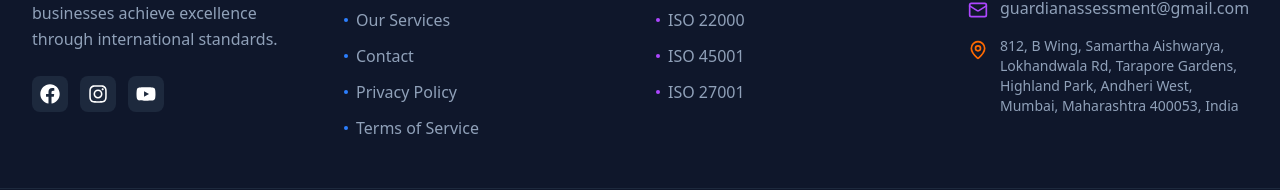
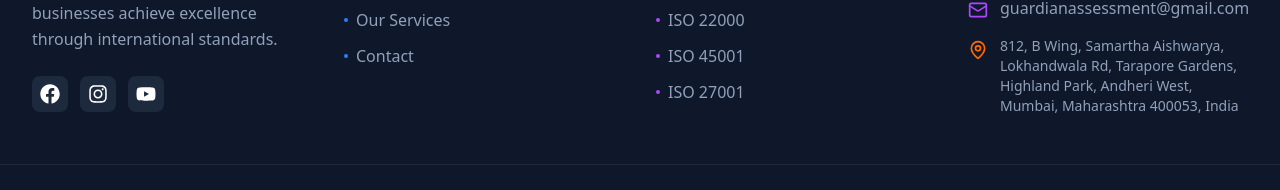
Before and after one commit to Squareitsolution/isoo, a React (Vite) app: page / in a window 1280 px wide. Shown: the part 9358-9548 px from the top of the page. Built offline with nearby package versions, Linux system fonts and the light colour scheme; no server answers.

Commit message:
remove button

```diff
--- a/src/components/Footer.jsx
+++ b/src/components/Footer.jsx
@@ -21,8 +21,7 @@ export default function Footer() {
     { name: "About Us", href: "#about" },
     { name: "Our Services", href: "#services" },
     { name: "Contact", href: "#contact" },
-    { name: "Privacy Policy", href: "#privacy" },
-    { name: "Terms of Service", href: "#terms" },
+
   ];
 
   const services = [
```
